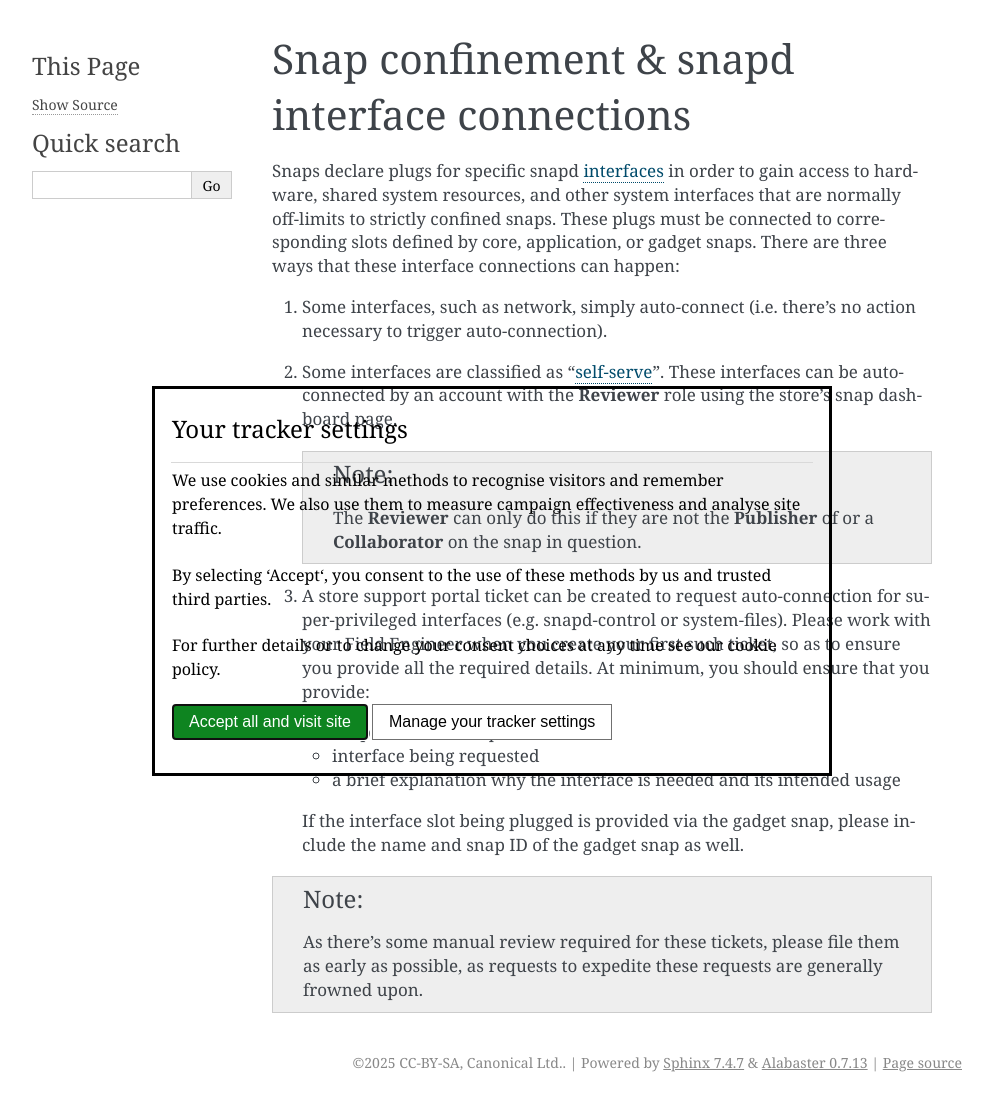
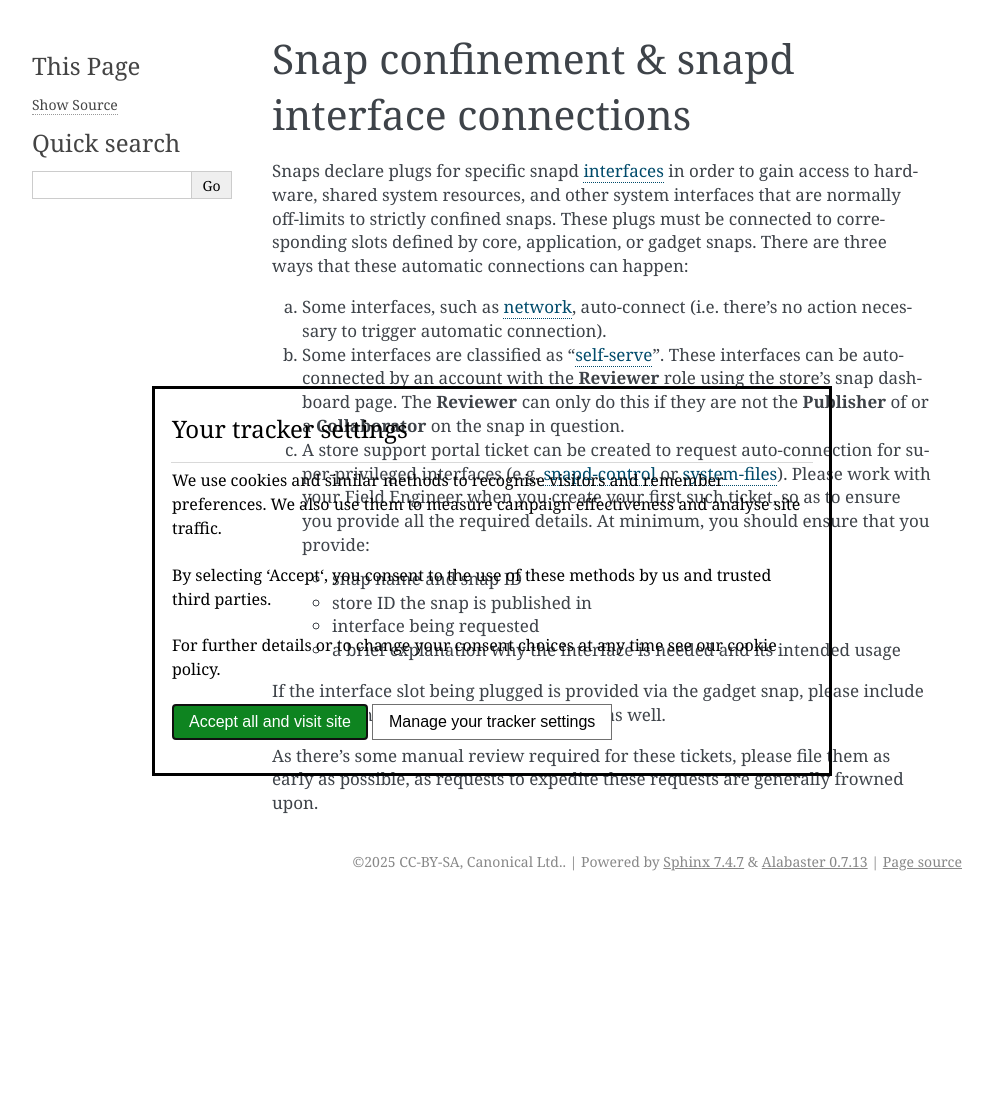
Before and after one commit to canonical/brand-store-documentation, a Sphinx documentation site: the page built from docs/explanation/snap-confinement-snapd-connection.rst, in a window 1280 px wide and 1102 px high. Shown: the whole window, without its empty margins (148-1141 px from the left). Built offline with Sphinx 7.4.7, drawn with Linux system fonts in a browser that asks for light colours; pages that are not in the unit, such as notebooks, are missing from menus.

Commit message:
explanation: snap-confinement: simplify language
Signed-off-by: Dilyn Corner <dilyn.corner@canonical.com>

```diff
--- a/docs/explanation/snap-confinement-snapd-connection.rst
+++ b/docs/explanation/snap-confinement-snapd-connection.rst
@@ -5,35 +5,33 @@
 in order to gain access to hardware, shared system resources, and other system
 interfaces that are normally off-limits to strictly confined snaps. These plugs
 must be connected to corresponding slots defined by core, application, or gadget
-snaps. There are three ways that these interface connections can happen:
+snaps. There are three ways that these automatic connections can happen:
 
-1. Some interfaces, such as network, simply auto-connect (i.e. there's no action
-   necessary to trigger auto-connection).
+a. Some interfaces, such as `network <https://snapcraft.io/docs/network-interface>`_,
+   auto-connect (i.e. there's no action necessary to trigger automatic
+   connection).
 
 #. Some interfaces are classified as "`self-serve <https://dashboard.snapcraft.io/docs/brandstores/self-serve-interfaces.html>`_".
    These interfaces can be auto-connected by an account with the **Reviewer**
-   role using the store's snap dashboard page.
-
-   .. note::
-
-      The **Reviewer** can only do this if they are not the **Publisher** of or
-      a **Collaborator** on the snap in question.
+   role using the store's snap dashboard page. The **Reviewer** can only do this
+   if they are not the **Publisher** of or    a **Collaborator** on the snap
+   in question.
 
 #. A store support portal ticket can be created to request auto-connection for
-   super-privileged interfaces (e.g. snapd-control or system-files). Please work
-   with your Field Engineer when you create your first such ticket, so as to ensure
-   you provide all the required details. At minimum, you should ensure that you
-   provide:
+   super-privileged interfaces (e.g. `snapd-control <https://snapcraft.io/docs/snapd-control-interface>`_
+   or `system-files <https://snapcraft.io/docs/system-files-interface>`_).
+   Please work with your Field Engineer when you create your first such ticket,
+   so as to ensure you provide all the required details. At minimum, you should
+   ensure that you provide:
 
    - snap name and snap ID
+   - store ID the snap is published in
    - interface being requested
    - a brief explanation why the interface is needed and its intended usage
 
-   If the interface slot being plugged is provided via the gadget snap, please
-   include the name and snap ID of the gadget snap as well.
+If the interface slot being plugged is provided via the gadget snap, please
+include the name and snap ID of the gadget snap as well.
 
-.. note::
-
-   As there's some manual review required for these tickets, please file them as
-   early as possible, as requests to expedite these requests are generally frowned
-   upon.
+As there's some manual review required for these tickets, please file them as
+early as possible, as requests to expedite these requests are generally frowned
+upon.
```
